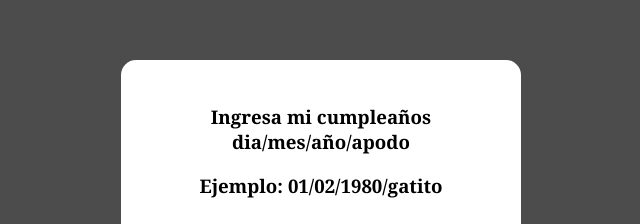
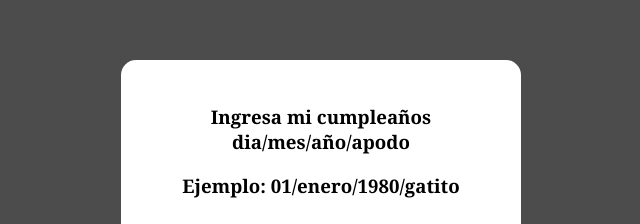
Before and after one commit to uirving9-dev/san-valentin, a plain HTML site: page index.html in a window 1280 px wide. Shown: the part 191-415 px from the top of the page, 319-959 px from the left. Drawn offline with Linux system fonts and the light colour scheme.

Commit message:
Update index.html

```diff
--- a/index.html
+++ b/index.html
@@ -170,7 +170,7 @@ button {
 <div id="loginModal" class="modal">
     <div class="modal-content">
         <h3>Ingresa mi cumpleaños dia/mes/año/apodo</h3>
-        <h3>Ejemplo: 01/02/1980/gatito</h3>
+        <h3>Ejemplo: 01/enero/1980/gatito</h3>
         <input type="password" id="password" placeholder="Contraseña">
         <button onclick="validar()">Ingresar</button>
         <p id="mensaje"></p>
```
